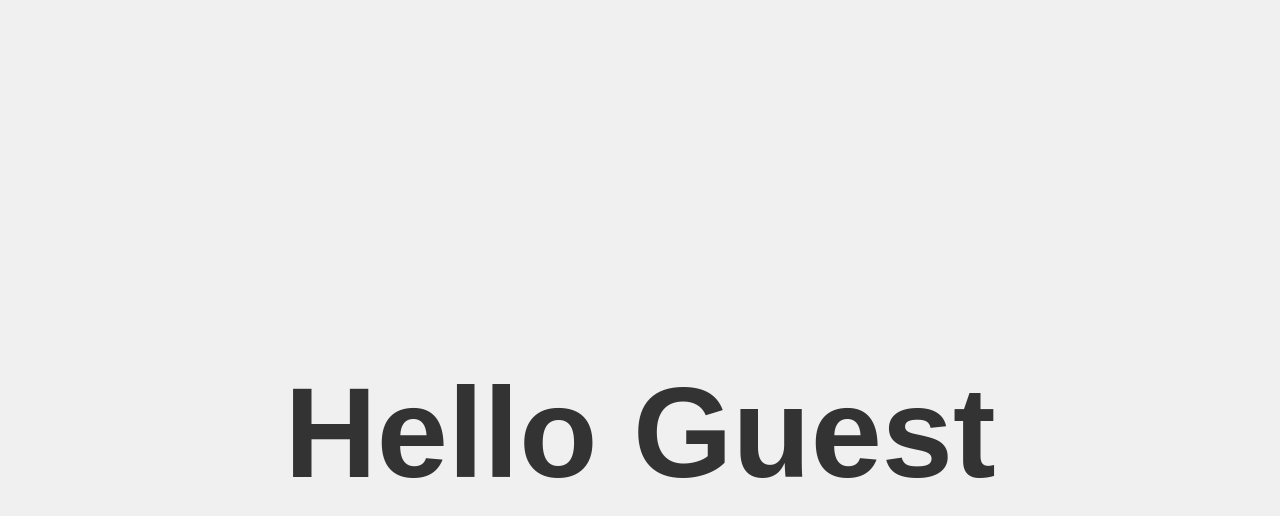
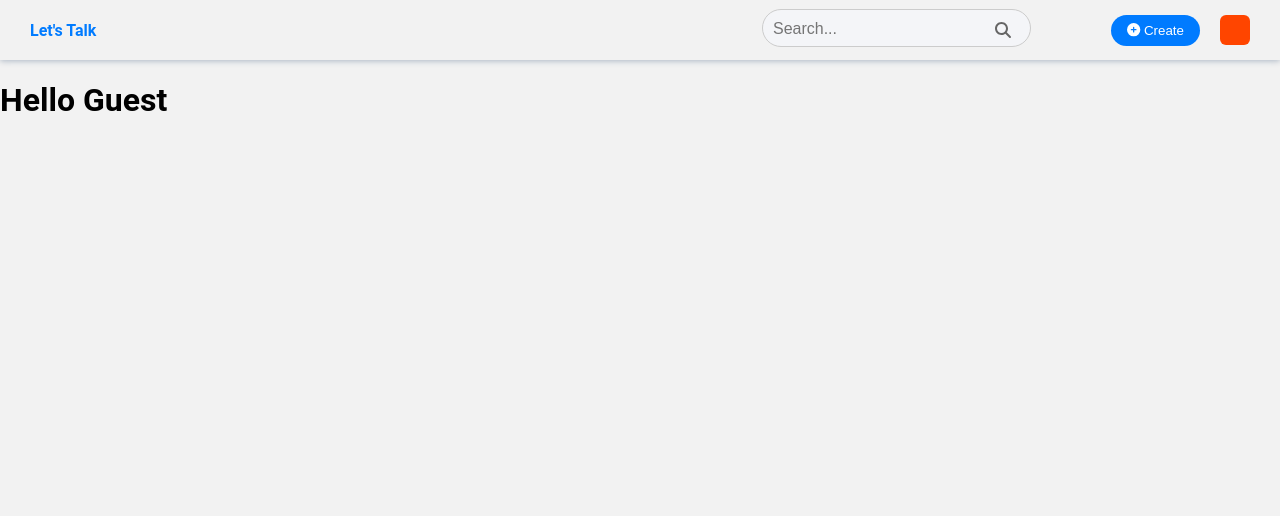
Before and after one commit to Mouinbhm/SocialMedia_MERN_App, a React (Create React App) app in the folder frontend/: page /home in a window 1280 px wide. Shown: the top 516 px of the page. Built offline with nearby package versions, Linux system fonts and the light colour scheme; sample sign-in values are in the browser's storage.

Commit message:
Navbar component styles

```diff
--- a/frontend/package.json
+++ b/frontend/package.json
@@ -3,6 +3,11 @@
   "version": "0.1.0",
   "private": true,
   "dependencies": {
+    "@fortawesome/fontawesome-svg-core": "^6.5.2",
+    "@fortawesome/free-brands-svg-icons": "^6.5.2",
+    "@fortawesome/free-regular-svg-icons": "^6.5.2",
+    "@fortawesome/free-solid-svg-icons": "^6.5.2",
+    "@fortawesome/react-fontawesome": "^0.2.0",
     "@testing-library/jest-dom": "^5.17.0",
     "@testing-library/react": "^13.4.0",
     "@testing-library/user-event": "^13.5.0",
--- a/frontend/src/App.css
+++ b/frontend/src/App.css
@@ -112,12 +112,8 @@ button.signup:hover {
   font-weight: bold;
 }
 
-
-
-/* app.css */
-
 /* Style pour le corps de la page */
-body {
+.not-container body {
   font-family: Arial, sans-serif;
   background-color: #f0f0f0;
   margin: 0;
@@ -129,19 +125,19 @@ body {
 }
 
 /* Style pour le conteneur de la page */
-.container {
+.not-container {
   text-align: center;
 }
 
 /* Style pour le titre h1 */
-h1 {
+.not-container h1,h2 {
   font-size: 8rem;
   color: #333;
   margin-bottom: 20px;
 }
 
 /* Style pour le paragraphe p */
-p {
+.not-container p {
   font-size: 1.5rem;
   color: #555;
 }
--- /dev/null
+++ b/frontend/src/pages/Components/navbar/index.js
@@ -0,0 +1,30 @@
+import React from "react";
+import { FontAwesomeIcon } from "@fortawesome/react-fontawesome";
+import { faCirclePlus, faSearch } from "@fortawesome/free-solid-svg-icons";
+import "./style.css";
+
+const Navbar = () => {
+  return (
+    <div className="navbar">
+      <div className="navbar_left">
+        <b>Let's Talk</b>
+      </div>
+      <div className="navbar_right">
+        <div className="navbar_profile_search">
+          <input type="text" placeholder="Search..." />
+          <FontAwesomeIcon icon={faSearch} className="search-icon" />
+        </div>
+        <button className="navbar_profile_button">
+          <FontAwesomeIcon icon={faCirclePlus} /> Create
+        </button>
+
+
+        <div className="navbar_profile_image">
+          <img src=""  />
+        </div>
+      </div>
+    </div>
+  );
+};
+
+export default Navbar;
--- /dev/null
+++ b/frontend/src/pages/Components/navbar/style.css
@@ -0,0 +1,72 @@
+.navbar {
+  display: flex;
+  align-items: center;
+  justify-content: space-between;
+  height: 60px;
+  padding: 0 20px;
+  box-shadow: 0px 1px 6px #acb7c4;
+}
+
+.navbar_left {
+  margin-left: 10px;
+  font-weight: bold;
+}
+.navbar_left b {
+  color: #007bff;
+}
+
+.navbar_right {
+  display: flex;
+  align-items: center;
+}
+
+.navbar_profile_search {
+  position: relative;
+  display: flex;
+  align-items: center;
+}
+
+.navbar_profile_search input {
+  padding: 10px 50px 8px 10px;
+  border-radius: 20px;
+  border: 1px solid #ccc;
+  background-color: #f4f5f8;
+  outline: none;
+  margin-top: 12px;
+  margin-right: 80px;
+
+}
+
+.search-icon {
+  position: absolute;
+  top: 50%;
+  transform: translateY(-50%);
+  right: 100px; /* Ajustement de la position de l'icône */
+  color: #666;
+}
+
+.navbar_profile_button {
+  padding: 8px 16px;
+  background-color: #007bff;
+  color: #fff;
+  border: none;
+  border-radius: 20px;
+  cursor: pointer;
+  margin-right: 20px;
+}
+
+.navbar_profile_button:hover {
+  background-color: #0056b3;
+}
+
+.navbar_profile_image  {
+  width: 30px;
+  height: 30px;
+  background-color: orangered;
+  border-radius: 6px;
+  margin-right: 10px;
+}
+
+.navbar_profile_image img{
+    width:100% ;
+}
--- a/frontend/src/pages/PageNotFound.js
+++ b/frontend/src/pages/PageNotFound.js
@@ -2,7 +2,7 @@ import React from "react";
 
 const PageNotFound = () => {
   return (
-    <div className="container">
+    <div className="not-container">
       <h1>404</h1>
       <p>Page Not Found!</p>
     </div>
--- a/frontend/src/pages/home.js
+++ b/frontend/src/pages/home.js
@@ -1,5 +1,6 @@
 import React, { useEffect, useState } from "react";
 import { useNavigate } from "react-router-dom";
+import Navbar from "./Components/navbar";
 
 const Home = () => {
   const [connectedUser, setConnectedUser] = useState({});
@@ -20,6 +21,10 @@ const Home = () => {
 
   return (
     <>
+
+    <Navbar>
+
+    </Navbar>
       <h1>Hello {connectedUser.firstname || "Guest"}</h1>
     </>
   );
```
Also changed, not shown: 1 other file (tests, documents, lock files or other folders).
